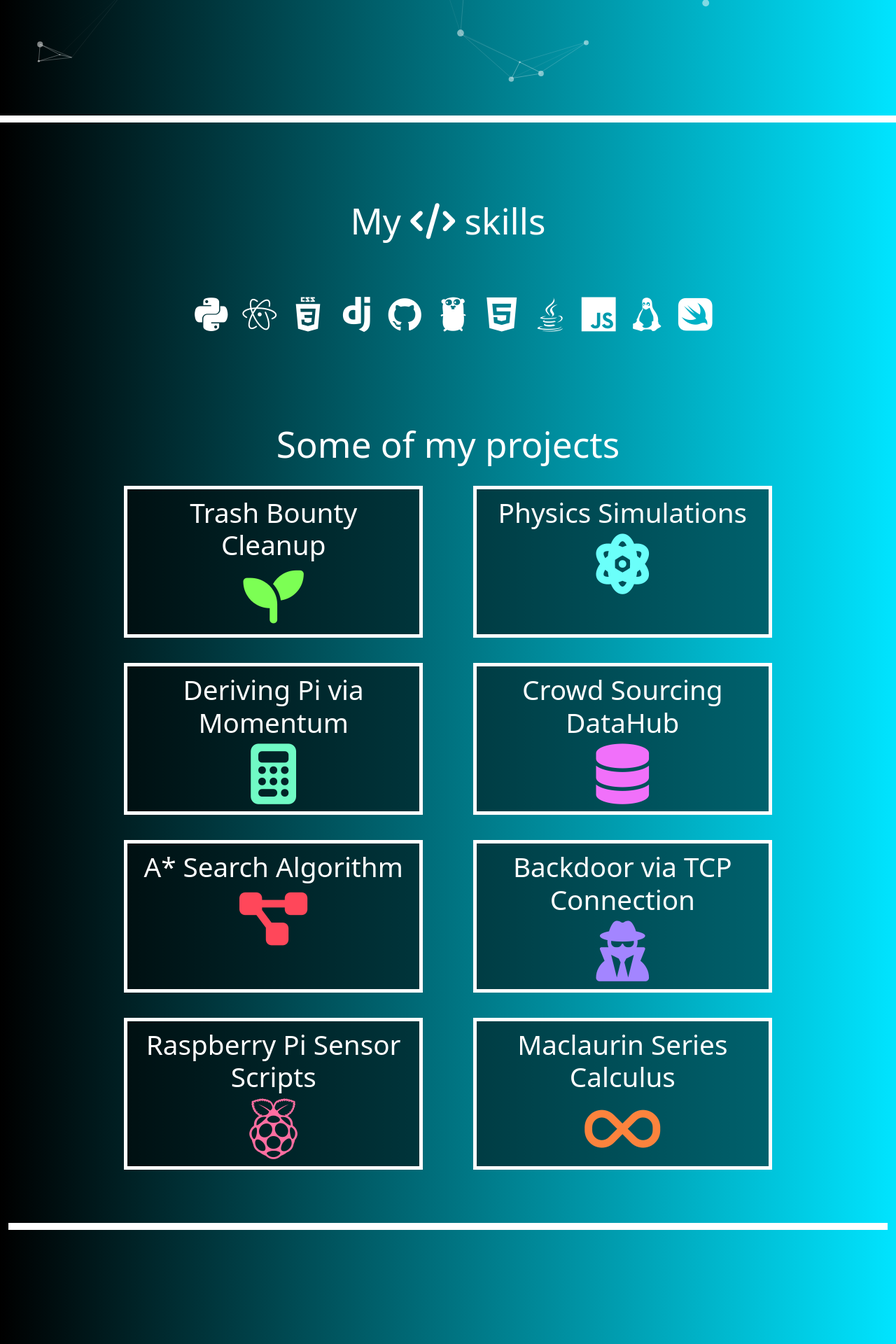
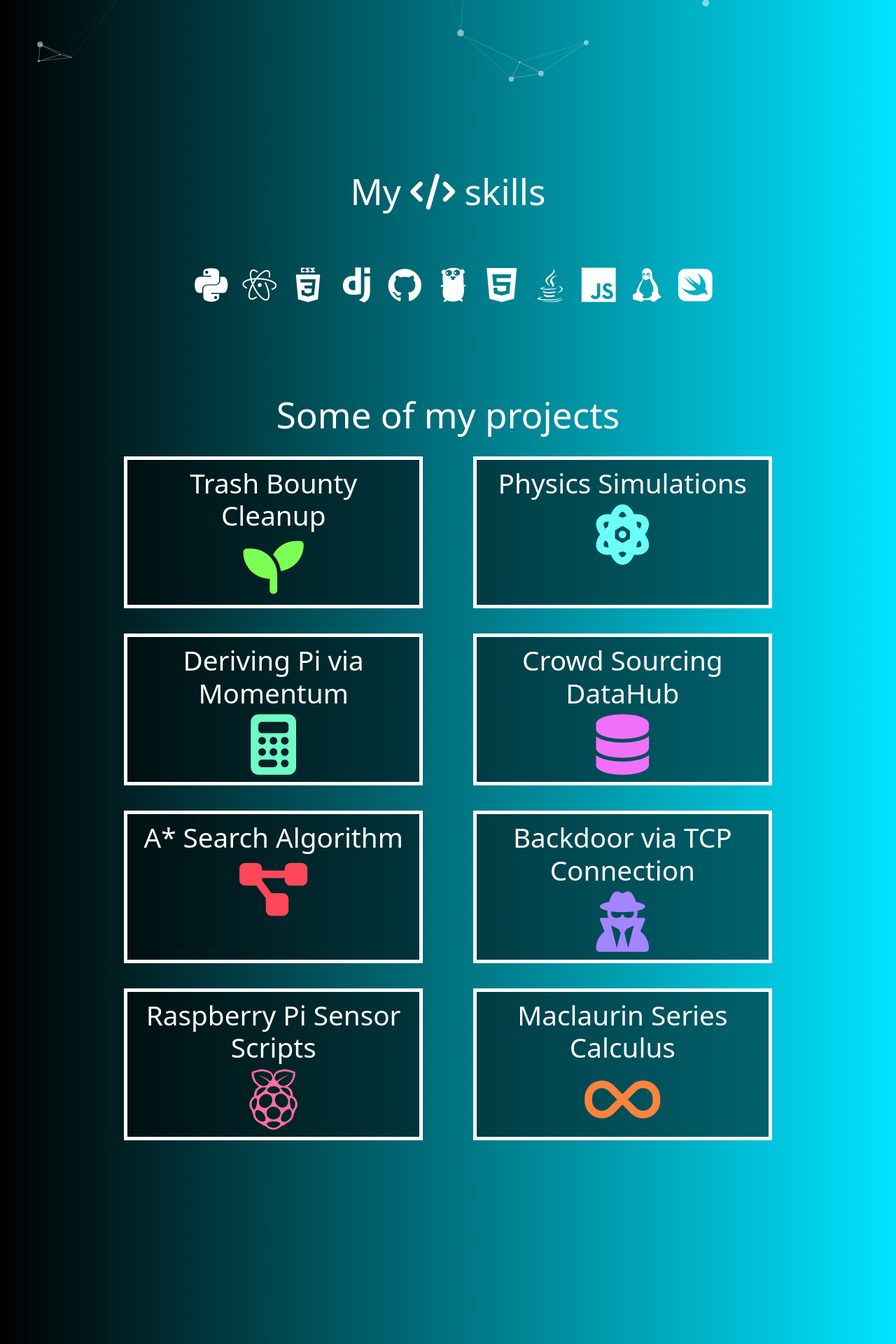
Before and after one commit to stasostyk/stasostyk.github.io, a Jekyll site: the page built from index.html, in a window 1280 px wide. Shown: the part 775-2695 px from the top of the page at 70% size. Built offline with Jekyll 4.4.1, drawn with Linux system fonts in a browser that asks for light colours; nearby versions of some CDN libraries; comment, search, counter and statistics services are not loaded; a style sheet for code colours, icons or effects is not loaded.

Commit message:
remove white lines

```diff
--- a/_layouts/default.html
+++ b/_layouts/default.html
@@ -79,7 +79,7 @@
 
         <div class="middle">
           <br>
-          <hr style="color: white; height: 10px; opacity:1">
+<!--           <hr style="color: white; height: 10px; opacity:1"> -->
           <br>
 
 
@@ -120,7 +120,7 @@
                 </div>
 
             <br>
-            <hr style="color: white; height: 10px; opacity: 1">
+<!--             <hr style="color: white; height: 10px; opacity: 1"> -->
             <br>
 <!--
             <div class="row justify-content-around">
```
